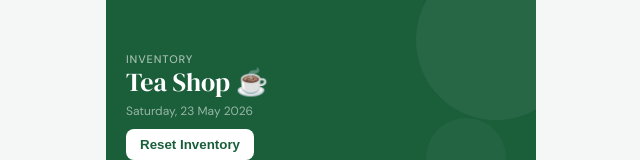
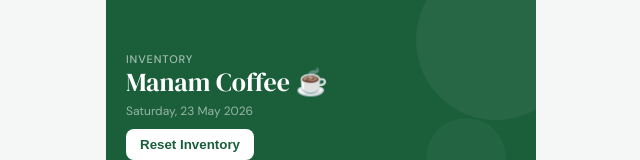
Before and after one commit to cashflowlogic/manam-coffee-inventory, a plain HTML site: page index.html in a window 1280 px wide. Shown: the top 160 px of the page, without its empty margins (319-959 px from the left). Drawn offline with Linux system fonts and the light colour scheme.

Commit message:
index.html

```diff
--- a/index.html
+++ b/index.html
@@ -7,7 +7,7 @@
 <meta name="apple-mobile-web-app-status-bar-style" content="black-translucent" />
 <meta name="apple-mobile-web-app-title" content="Tea Shop" />
 <meta name="theme-color" content="#1A5E3A" />
-<title>Tea Shop Inventory</title>
+<title>Manam Coffee Inventory</title>
 <link rel="preconnect" href="https://fonts.googleapis.com" />
 <link href="https://fonts.googleapis.com/css2?family=DM+Sans:wght@300;400;500;600&family=DM+Serif+Display:ital@0;1&display=swap" rel="stylesheet" />
 <style>
@@ -303,7 +303,7 @@
 
 <div class="topbar">
   <div class="topbar-label">Inventory</div>
-  <div class="topbar-title">Tea Shop ☕</div>
+  <div class="topbar-title">Manam Coffee ☕</div>
   <div class="topbar-date" id="topbar-date"></div>
 
 <button onclick="resetInventory()" style="margin-top:10px;padding:8px 14px;border:none;border-radius:8px;background:white;color:#1A5E3A;font-weight:600;cursor:pointer;">
```
